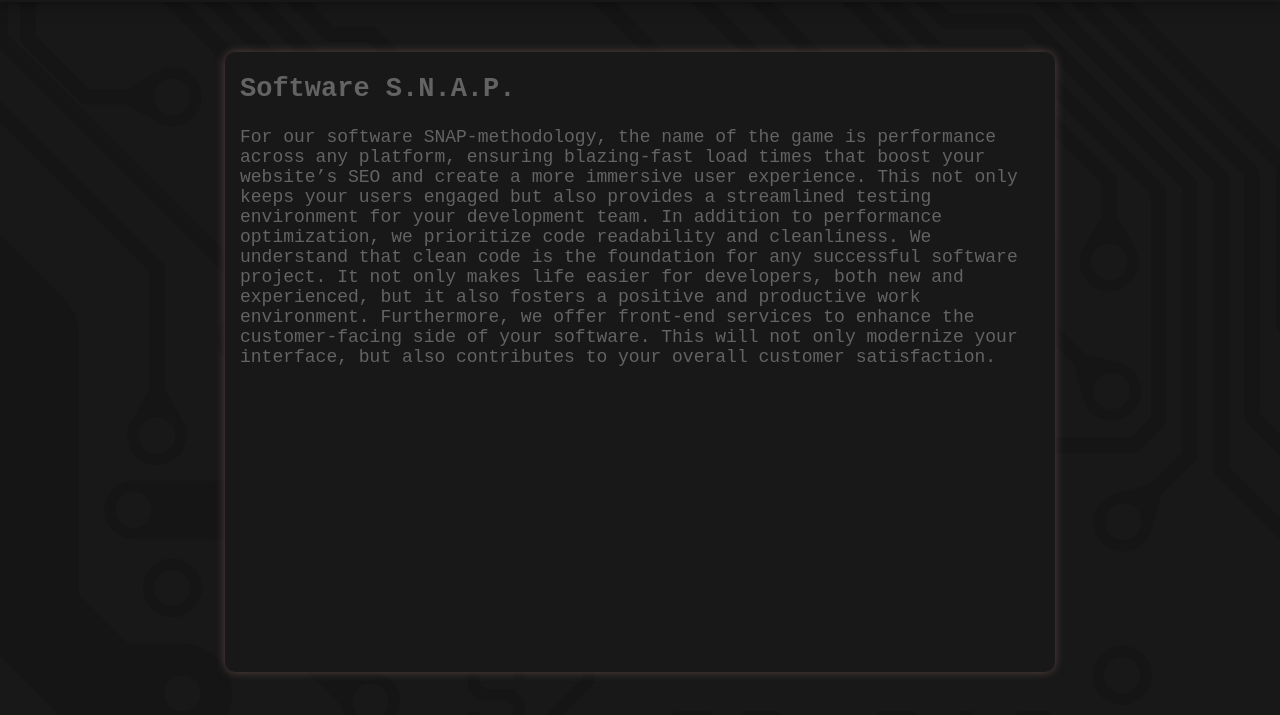
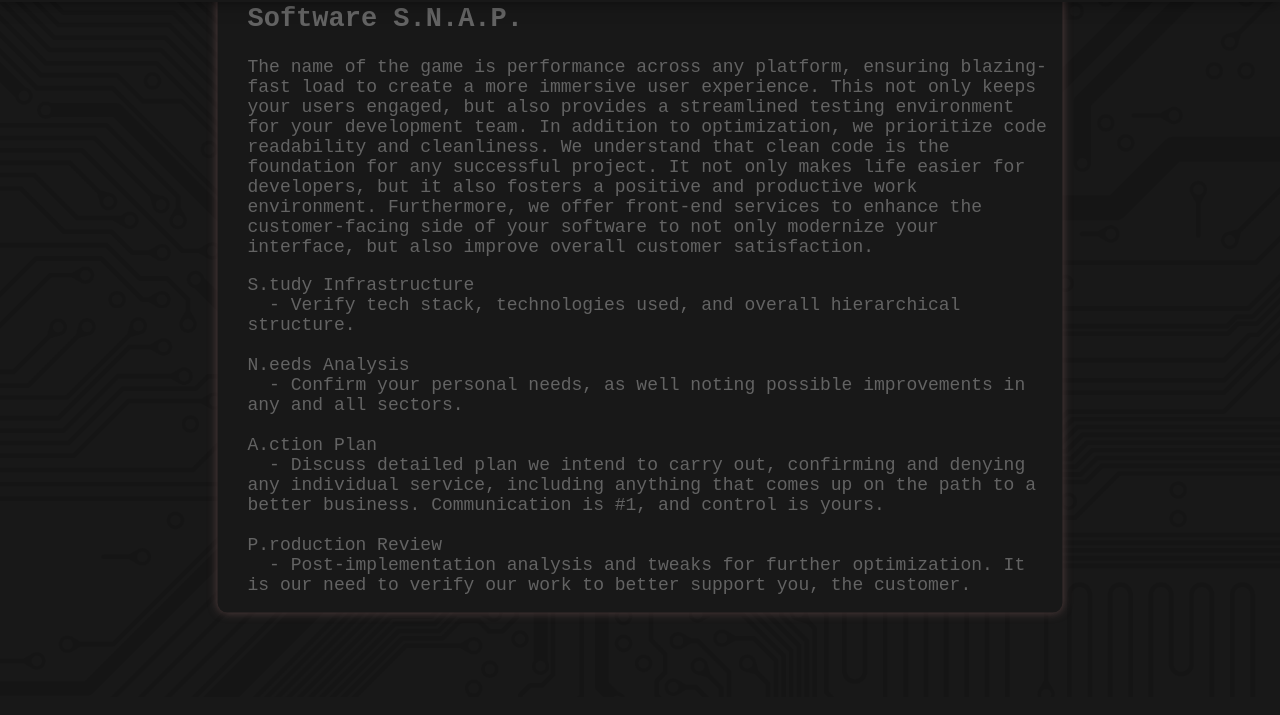
Before and after one commit to mon3yt3am/mon3yt3am.github.io, a plain HTML site: page s/software.html in a window 1280 px wide. Shown: the part 103-818 px from the top of the page. Drawn offline with Linux system fonts and the light colour scheme.

Commit message:
hotfixes

```diff
--- a/css/base_short.css
+++ b/css/base_short.css
@@ -8,7 +8,7 @@
 
 html {
   width: 100%;
-  height: 0%;
+  height: 0;
   margin: 0;
   padding: 0;
   background-color: var( --dgray );
@@ -17,7 +17,7 @@ html {
   scroll-behavior: smooth;
   -ms-overflow-style: none;
   scrollbar-width: none;
-  overflow: hidden; }
+  overflow: scroll; }
 html::-webkit-scrollbar { display: none; }
 body {
   font-family: 'Courier New', Courier, monospace;
@@ -43,15 +43,15 @@ body {
 
 .description_container {
   position: absolute;
-  top: 15%;
+  top: 50%;
   left: 50%;
   transform: translate(-50%, -50%);
   width: 90%;
   max-width: 800px;
-  height: 20%;
+  height: auto;
   background-color: var( --dgray );
   border-radius: 10px;
   border-color: var( --red );
   box-shadow: 0 0 10px var( --fred );
-  padding: 0 15px;
+  padding: 0 15px 0 30px;
   color: var( --lgray ); }
--- a/js/short.js
+++ b/js/short.js
@@ -1,5 +1,19 @@
-// set <html> tag style height to window size on load and resize
+// set <html> and background height to window size on load and resize
+var bksize = document.getElementById( "background" );
+var bkcont = document.getElementById( "background_container" );
+var desccont = document.getElementsByClassName( "description_container" )[0];
+
 document.documentElement.style.height = window.innerHeight + "px";
+bksize.style.height = window.innerHeight + "px";
+bkcont.style.height = window.innerHeight + "px";
+desccont.style.top = ( window.innerHeight / 2 ) + "px";
+
 window.addEventListener( "resize", function() {
   document.documentElement.style.height = window.innerHeight + "px";
+  bksize.style.height = window.innerHeight + "px";
+  bkcont.style.height = window.innerHeight + "px";
+  if( this.window.innerWidth <= 490 )
+    desccont.style.top = ( ( window.innerHeight / 2 ) + 115 ) + "px";
+  else
+    desccont.style.top = ( window.innerHeight / 2 ) + "px";
 } );
--- a/s/software.html
+++ b/s/software.html
@@ -21,7 +21,13 @@
 
     <div class="description_container">
       <h2>Software S.N.A.P.</h2>
-      <p>For our software SNAP-methodology, the name of the game is performance across any platform, ensuring blazing-fast load times that boost your website’s SEO and create a more immersive user experience. This not only keeps your users engaged but also provides a streamlined testing environment for your development team. In addition to performance optimization, we prioritize code readability and cleanliness. We understand that clean code is the foundation for any successful software project. It not only makes life easier for developers, both new and experienced, but it also fosters a positive and productive work environment. Furthermore, we offer front-end services to enhance the customer-facing side of your software. This will not only modernize your interface, but also contributes to your overall customer satisfaction.</p>
+      <p>The name of the game is performance across any platform, ensuring blazing-fast load to create a more immersive user experience. This not only keeps your users engaged, but also provides a streamlined testing environment for your development team. In addition to optimization, we prioritize code readability and cleanliness. We understand that clean code is the foundation for any successful project. It not only makes life easier for developers, but it also fosters a positive and productive work environment. Furthermore, we offer front-end services to enhance the customer-facing side of your software to not only modernize your interface, but also improve overall customer satisfaction.</p>
+      <p>
+S.tudy Infrastructure<br>&nbsp;&nbsp;- Verify tech stack, technologies used, and overall hierarchical structure.<br><br>
+N.eeds Analysis<br>&nbsp;&nbsp;- Confirm your personal needs, as well noting possible improvements in any and all sectors.<br><br>
+A.ction Plan<br>&nbsp;&nbsp;- Discuss detailed plan we intend to carry out, confirming and denying any individual service, including anything that comes up on the path to a better business. Communication is #1, and control is yours.<br><br>
+P.roduction Review<br>&nbsp;&nbsp;- Post-implementation analysis and tweaks for further optimization. It is our need to verify our work to better support you, the customer.
+      </p>
     </div>
 
     <script src="../js/short.js"></script>
```
Also changed, not shown: s/automation.html (+6 -0 lines), s/cyber.html (+6 -0 lines), s/marketing.html (+6 -0 lines), 1 other file.
